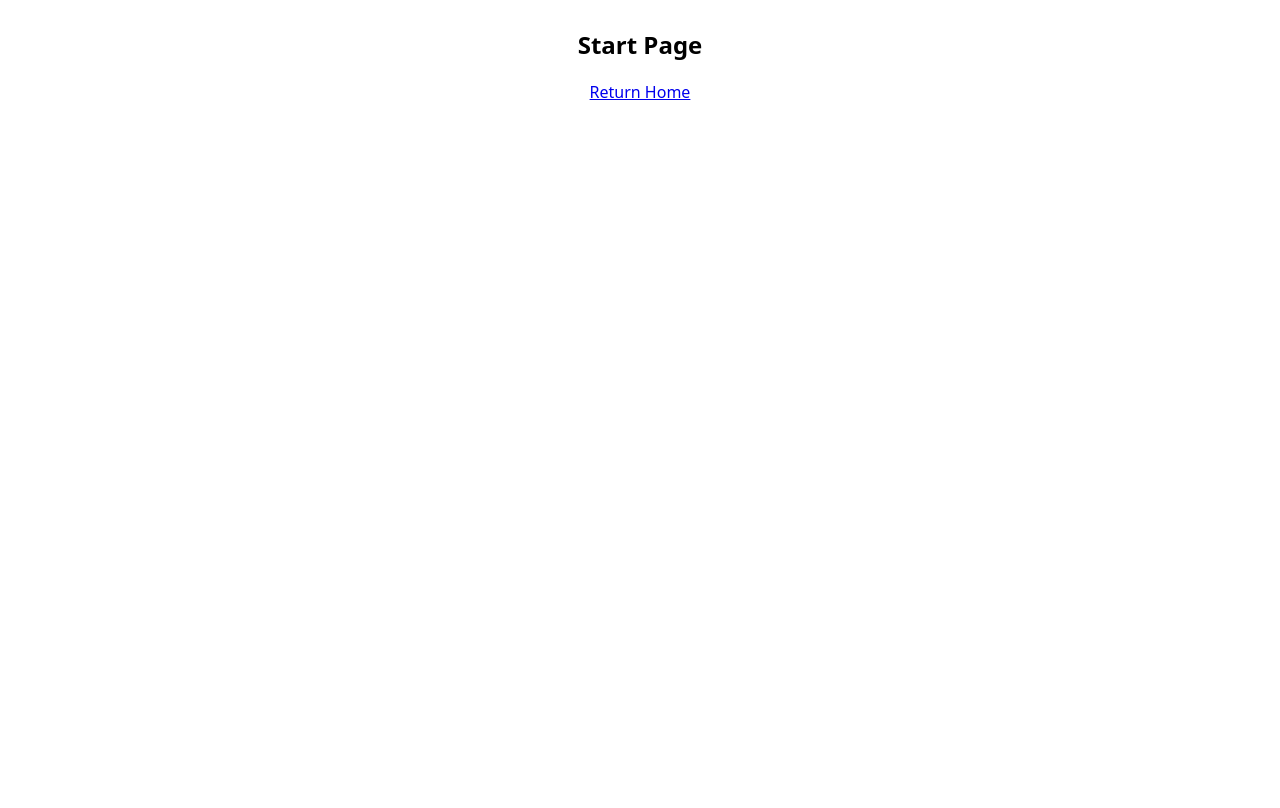
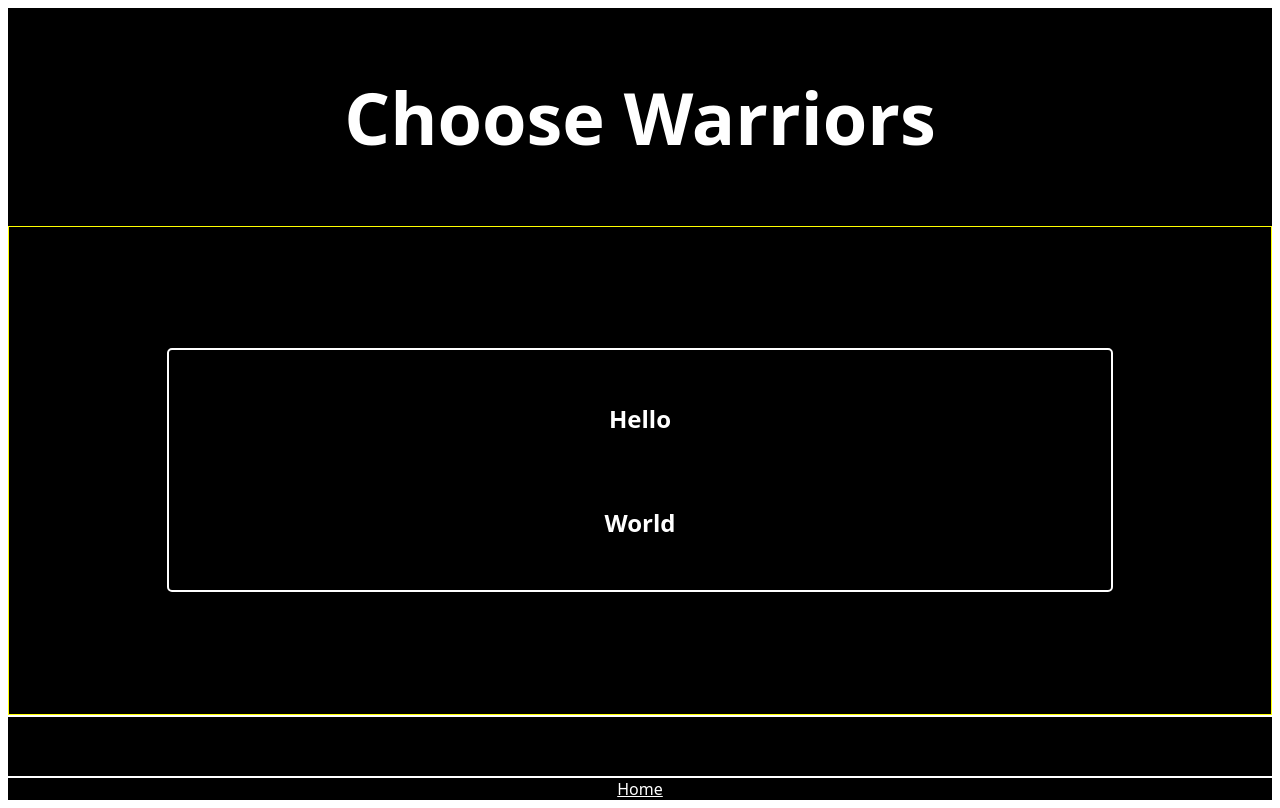
Before and after one commit to jshprintz/block-battles, a React (Vite) app: page /start in a window 1280 px wide. Built offline with nearby package versions, Linux system fonts and the light colour scheme; a web font is replaced by a local one.

Commit message:
Updated start page

```diff
--- a/src/pages/LandingPage/LandingPage.tsx
+++ b/src/pages/LandingPage/LandingPage.tsx
@@ -22,10 +22,11 @@ function LandingPage() {
   );
 }
 
-const Container = styled(FlexCol)`
+export const Container = styled(FlexCol)`
   height: 99dvh;
   font-size: 100%;
   overflow: hidden;
+  justify-content: space-around;
 
   font-family: "Megrim", system-ui;
   font-weight: 400;
@@ -34,18 +35,17 @@ const Container = styled(FlexCol)`
 
 const LandingPageContainer = styled(FlexCol)`
   justify-content: space-around;
-
   color: white;
   background-color: black;
 `;
 
-const HeaderContainer = styled(FlexCol)`
+export const HeaderContainer = styled(FlexCol)`
   height: auto;
   text-align: center;
   font-size: 300%;
 `;
 
-const Menu = styled(FlexCol)`
+export const Menu = styled(FlexCol)`
   height: 50%;
   width: 75%;
   justify-content: space-evenly;
--- a/src/pages/StartPage/StartPage.tsx
+++ b/src/pages/StartPage/StartPage.tsx
@@ -1,13 +1,50 @@
 import { Link } from "react-router-dom";
-import { FlexCol } from "../../styles/core/styles";
+import { FlexCol, FlexRow } from "../../styles/core/styles";
+import styled from "styled-components";
+import { Container, HeaderContainer, Menu } from "../LandingPage/LandingPage";
 
 const StartPage = () => {
   return (
-    <FlexCol>
-      <h2>Start Page</h2>
-      <Link to="/">Return Home</Link>
-    </FlexCol>
+    <StartPageContainer>
+      <StartPageHeader>
+        <h2>Choose Warriors</h2>
+      </StartPageHeader>
+      <SelectionBoxContainer>
+        <SelectionBox>
+          <h2>Hello</h2>
+          <h2>World</h2>
+        </SelectionBox>
+      </SelectionBoxContainer>
+
+      <TeamBox></TeamBox>
+      <HomeButton to="/">Home</HomeButton>
+    </StartPageContainer>
   );
 };
 
+const StartPageContainer = styled(Container)`
+  background-color: black;
+  color: white;
+`;
+
+const StartPageHeader = styled(HeaderContainer)``;
+
+const SelectionBoxContainer = styled(FlexRow)`
+  border: 1px solid yellow;
+`;
+
+const SelectionBox = styled(Menu)`
+  border: 2px solid white;
+`;
+
+const TeamBox = styled(FlexRow)`
+  height: 100px;
+  border-top: 2px solid white;
+  border-bottom: 2px solid white;
+`;
+
+const HomeButton = styled(Link)`
+  color: white;
+`;
+
 export default StartPage;
```
